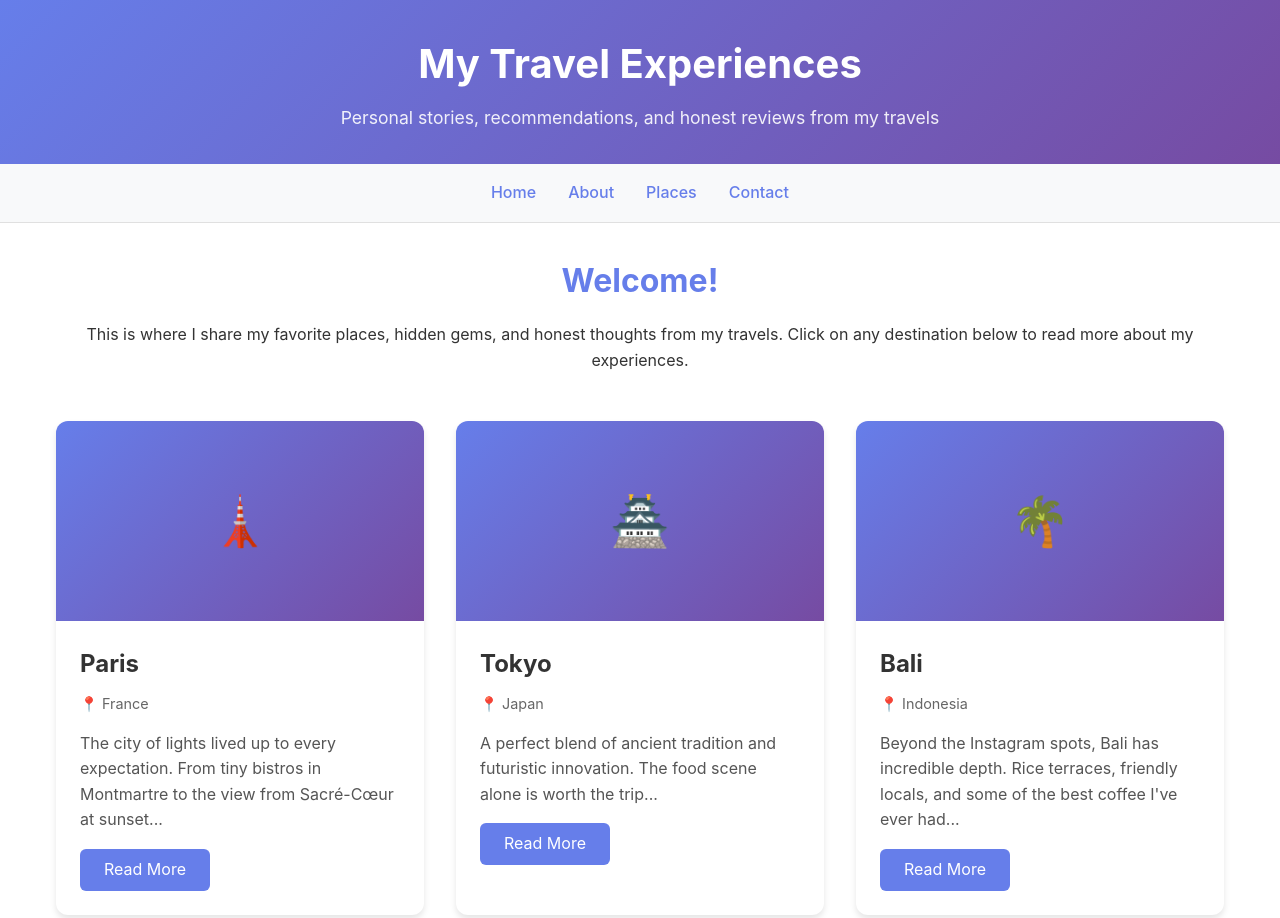
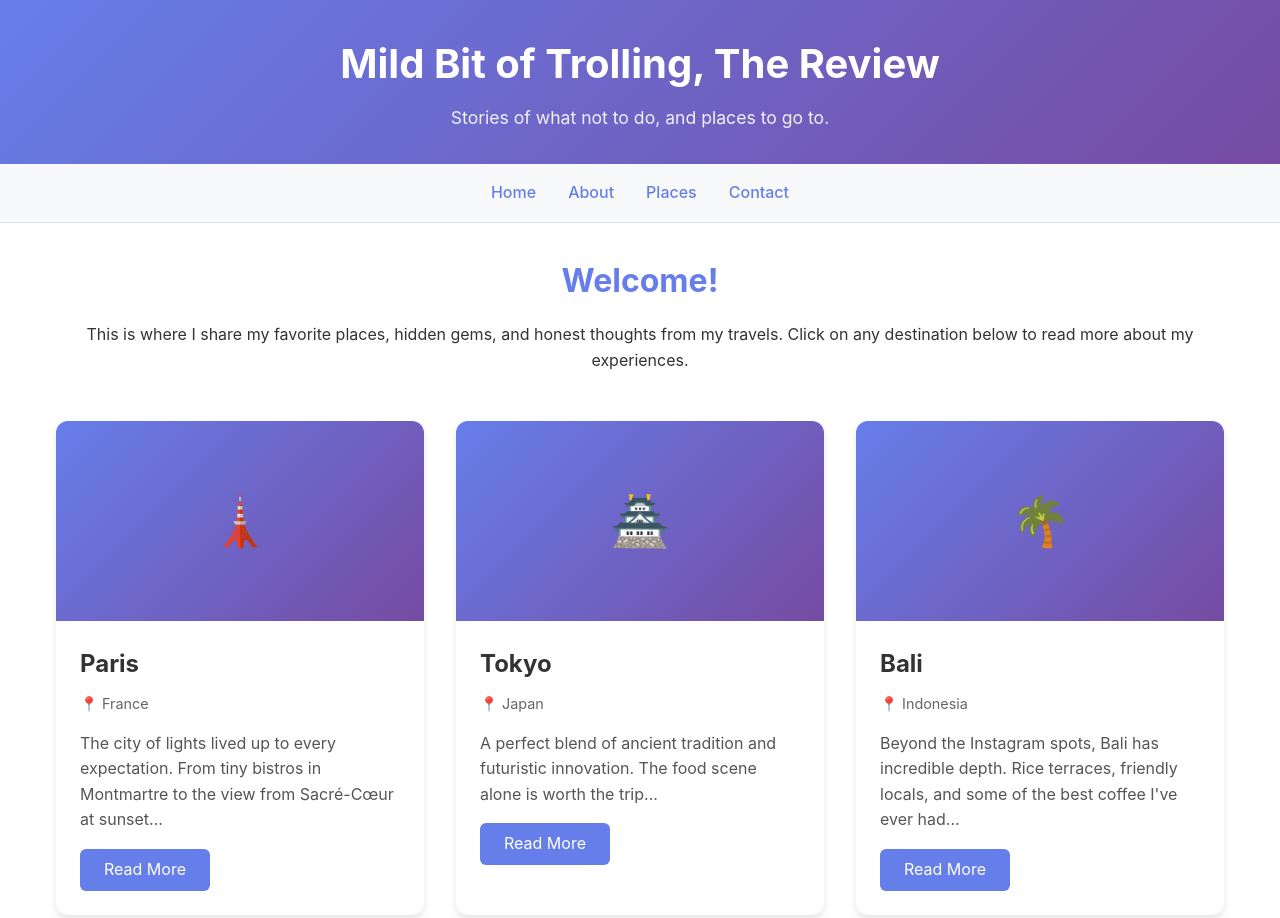
Before and after one commit to Pexyl/Pexyl.github.io, a plain HTML site: page travel_guide_site.html in a window 1280 px wide. Shown: the top 918 px of the page. Drawn offline with Linux system fonts and the light colour scheme.

Commit message:
Update travel_guide_site.html

```diff
--- a/travel_guide_site.html
+++ b/travel_guide_site.html
@@ -3,7 +3,7 @@
 <head>
     <meta charset="UTF-8">
     <meta name="viewport" content="width=device-width, initial-scale=1.0">
-    <title>My Travel Experiences</title>
+    <title>Mild Bit of Trolling, The Review</title>
     <style>
         * {
             margin: 0;
@@ -216,8 +216,8 @@
 </head>
 <body>
     <header>
-        <h1>My Travel Experiences</h1>
-        <p>Personal stories, recommendations, and honest reviews from my travels</p>
+        <h1>Mild Bit of Trolling, The Review</h1>
+        <p>Stories of what not to do, and places to go to.</p>
     </header>
 
     <nav>
```
